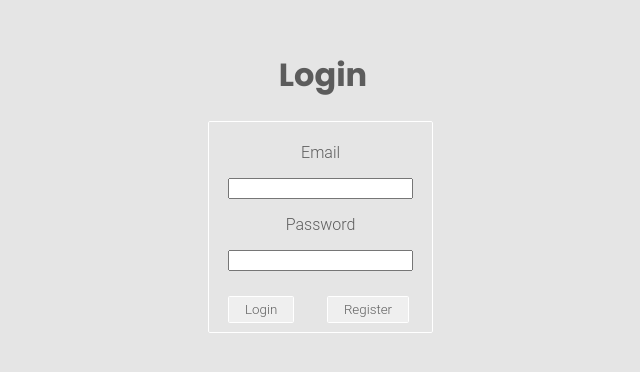
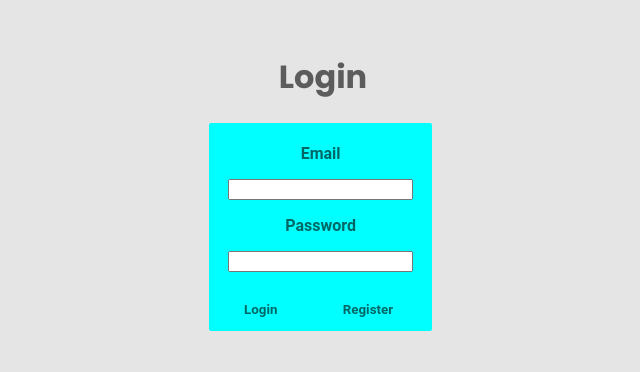
Before and after one commit to dave-cmd/Loshe, a React (Create React App) app: page /staff/1 in a window 1280 px wide. Shown: the part 216-588 px from the top of the page, without its empty margins (317-957 px from the left). Built offline with nearby package versions, Linux system fonts and the light colour scheme.

Commit message:
UI buttons updated & Negative orders corrected

```diff
--- a/src/components/StoreDetails/StoreDetails.css
+++ b/src/components/StoreDetails/StoreDetails.css
@@ -129,10 +129,13 @@
     box-sizing: border-box;
     text-decoration:none;
     font-family:'Roboto',sans-serif;
-    font-weight:300;
+    font-weight:600;
     color:#FFFFFF;
+    /* color: black; */
     text-align:center;
     transition: all 0.2s;
+    background-color:#00FFFF;
+    border: none;
     }
 
 .update:hover{
```
Also changed, not shown: src/components/InventoryStore/InventoryStore.css (added), src/components/InventoryStore/InventoryStore.js (added), 2 other files (tests, documents, lock files or other folders).
